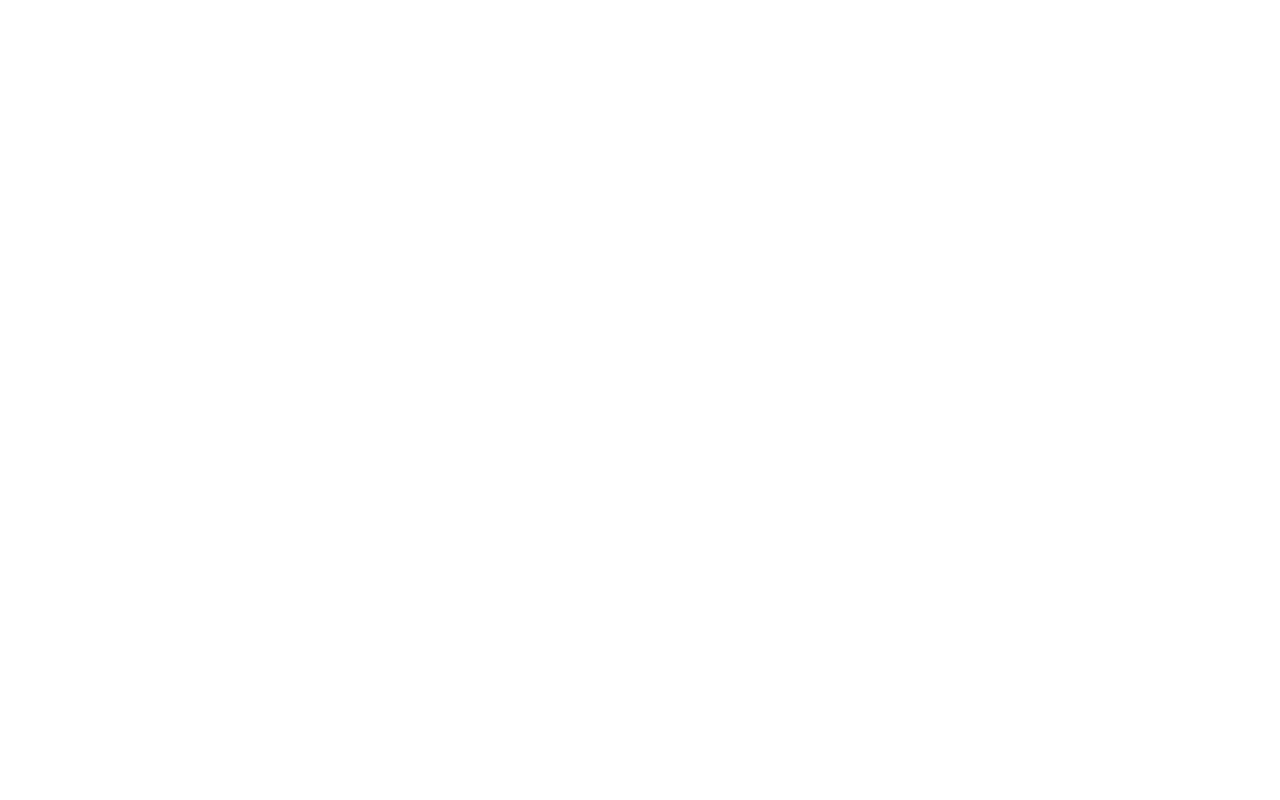
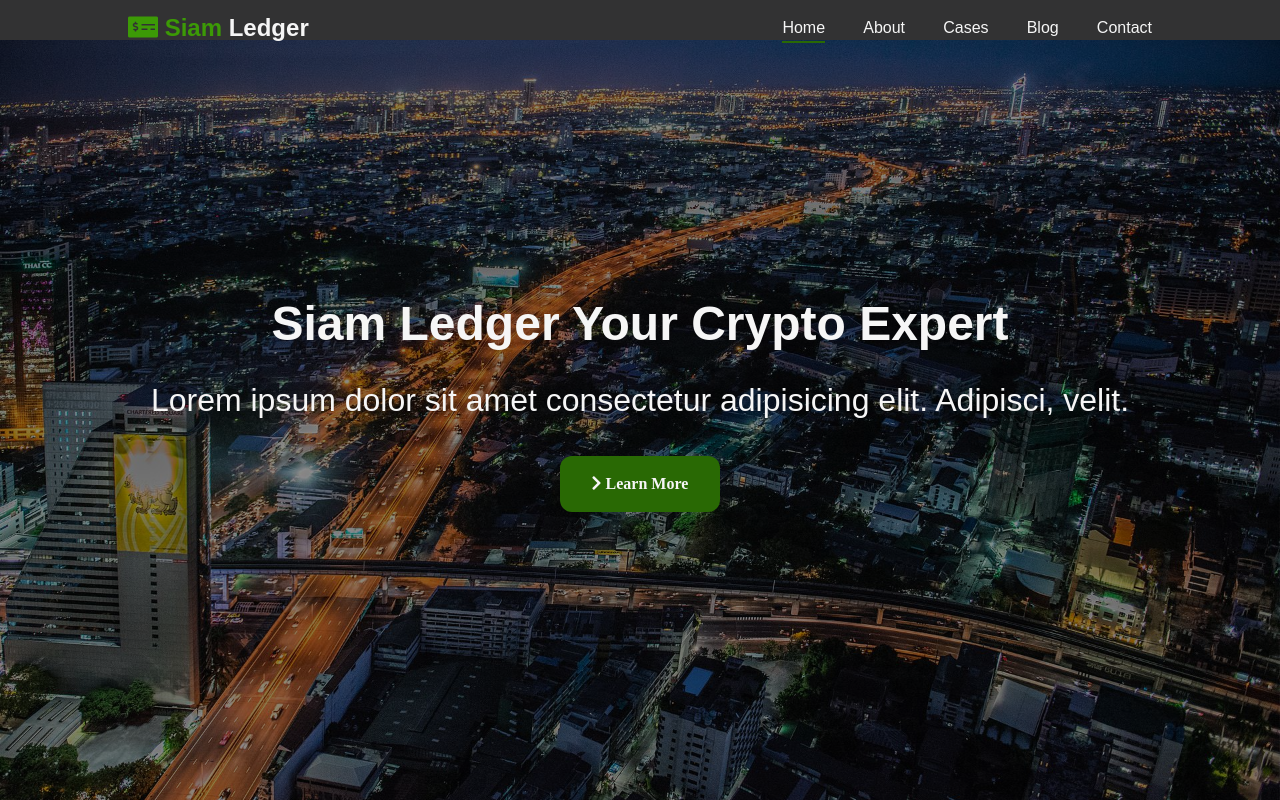
Before and after one commit to ReynoldsWJ55/Siam-Crypto, a plain HTML site: page index.html in a window 1280 px wide. Drawn offline with Linux system fonts and the light colour scheme.

Commit message:
styled hero

```diff
--- a/css/_reset.scss
+++ b/css/_reset.scss
@@ -5,7 +5,7 @@
   box-sizing: border-box;
 }
 
-/* Remove default margin */
+/* Remove default margin and padding*/
 body,
 h1,
 h2,
@@ -17,11 +17,10 @@ blockquote,
 dl,
 dd {
   margin: 0;
+  padding: 0;
 }
 
-/* Remove list styles on ul, ol elements with a list role, which suggests default styling will be removed */
-ul[role="list"],
-ol[role="list"] {
+li {
   list-style: none;
 }
 
@@ -38,8 +37,9 @@ body {
 }
 
 /* A elements that don't have a class get default styles */
-a:not([class]) {
-  text-decoration-skip-ink: auto;
+a {
+  text-decoration: none;
+  cursor: pointer;
 }
 
 /* Make images easier to work with */
--- /dev/null
+++ b/css/_utilities.scss
@@ -0,0 +1,47 @@
+.primary-color {
+  color: $primary-color;
+}
+.dark-primary-color {
+  color: $dark-primary-color;
+}
+.light-primary-color {
+  color: $light-primary-color;
+}
+.light-color {
+  color: $light-color;
+}
+.dark-color {
+  color: $dark-color;
+}
+
+.active {
+  padding-bottom: 0.3rem;
+  border-bottom: 2px solid $primary-color;
+}
+
+.flex-ai-jc {
+  display: flex;
+  align-items: center;
+  justify-content: center;
+}
+.flex {
+  display: flex;
+}
+
+.side-margins {
+  max-width: 80%;
+  margin: auto;
+}
+
+.btn-primary {
+  padding: 1rem 2rem;
+  background-color: $primary-color;
+  color: $light-color;
+  border-radius: 12px;
+  border: none;
+}
+
+.btn-primary:hover {
+  background-color: $light-primary-color;
+  transition: ease-in-out 0.3s;
+}
--- a/css/_variables.scss
+++ b/css/_variables.scss
@@ -0,0 +1,8 @@
+$primary-color: #296904;
+$dark-color: #111111;
+$light-color: #f6f6f6;
+$light-primary-color: #3c9a06;
+$dark-primary-color: #163802;
+$gray-color: #323233;
+
+$primary-font: Circular, Arial, sans-serif;
--- a/css/style.scss
+++ b/css/style.scss
@@ -1,3 +1,67 @@
 @import "reset";
 @import "breakpoints";
 @import "variables";
+@import "utilities";
+
+body {
+  font-family: $primary-font;
+  color: $light-color;
+}
+
+.main-nav {
+  z-index: 2;
+  width: 100%;
+  height: 5vh;
+  position: fixed;
+  background-color: $gray-color;
+  a {
+    color: $light-color;
+  }
+}
+
+.main-nav__items {
+  min-height: 100%;
+  justify-content: space-between;
+  align-items: center;
+}
+
+.main-nav_links {
+  min-width: 40%;
+  justify-content: space-between;
+  a:hover {
+    color: $light-primary-color;
+    transition: ease-in-out 0.3s;
+  }
+}
+
+.hero-content {
+  background: url(/img/home/showcase.jpeg) no-repeat center center/cover;
+  z-index: -10;
+}
+.hero-content::before {
+  z-index: -5;
+  content: " ";
+  position: absolute;
+  top: 0;
+  left: 0;
+  width: 100%;
+  height: 100%;
+  background: rgba($color: #000000, $alpha: 0.45);
+}
+
+.hero-content {
+  z-index: 1;
+  min-height: 100vh;
+  position: relative;
+  flex-direction: column;
+  text-align: center;
+  padding: 2rem;
+  h1 {
+    font-size: 3rem;
+    padding-bottom: 1rem;
+  }
+  p {
+    font-size: 2rem;
+    padding-bottom: 2rem;
+  }
+}
--- a/index.html
+++ b/index.html
@@ -15,7 +15,7 @@
   <link rel="manifest" href="site.webmanifest">
   <link rel="apple-touch-icon" href="/icn/favicon.png">
   <link rel="icon" href="/icn/favicon.png">
-  <!-- Place favicon.ico in the root directory -->
+  <link rel="stylesheet" href="https://cdnjs.cloudflare.com/ajax/libs/font-awesome/5.15.4/css/all.min.css" integrity="sha512-1ycn6IcaQQ40/MKBW2W4Rhis/DbILU74C1vSrLJxCq57o941Ym01SwNsOMqvEBFlcgUa6xLiPY/NS5R+E6ztJQ==" crossorigin="anonymous" referrerpolicy="no-referrer" />
 
   <link rel="stylesheet" href="css/style.css">
 
@@ -23,9 +23,27 @@
 </head>
 
 <body>
-  <nav class="main-nav">
-
-  </nav>
+  <header class="hero">
+    <nav class="main-nav">
+      <div class="main-nav__items flex side-margins">
+        <a class="nav-logo_link" href="index.html">
+          <h1><span class="light-primary-color" class="span-logo"><i class="fas fa-money-check-alt"></i> Siam </span>Ledger</h1>
+        </a>
+        <ul class="main-nav_links flex">
+          <li><a class="active" href="#Home">Home</a></li>
+          <li><a href="#About">About</a></li>
+          <li><a href="#Cases">Cases</a></li>
+          <li><a href="#Blog">Blog</a></li>
+          <li><a href="#Contact">Contact</a></li>
+        </ul>
+      </div>
+    </nav>
+<div class="hero-content flex-ai-jc">
+  <h1 class="hero-content__title">Siam Ledger Your Crypto Expert</h1>
+  <p class="hero-content__text">Lorem ipsum dolor sit amet consectetur adipisicing elit. Adipisci, velit.</p>
+  <a href="#about" class="btn-primary"><i class="fas fa-chevron-right"> Learn More</i></a>
+</div>
+</header>
   <script src="js/main.js"></script>
 </body>
 
```
Also changed, not shown: css/style.css, 2 other files.
